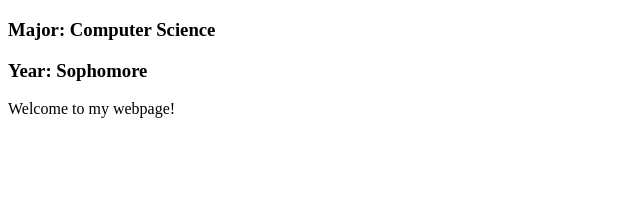
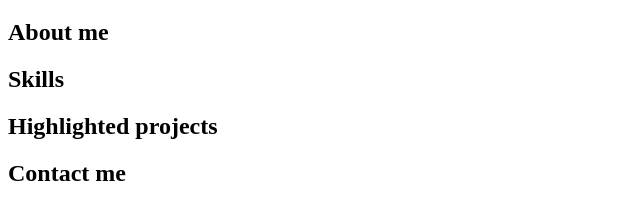
Before and after one commit to spernst19/spernst19.github.io, a plain HTML site: page index.html in a window 1280 px wide. Shown: the part 61-280 px from the top of the page, without its empty margins (0-640 px from the left). Drawn offline with Linux system fonts and the light colour scheme.

Commit message:
divisions

```diff
--- a/index.html
+++ b/index.html
@@ -5,8 +5,9 @@
     </head>
     <body>
         <h1>Sydney Ernst</h1>
-        <h3>Major: Computer Science</h3>
-        <h3>Year: Sophomore</h3>
-        <p>Welcome to my webpage!</p>
+        <div class="about"><h2>About me</h2></div>
+        <div class="skills"><h2>Skills</h2></div>
+        <div class="projects"><h2>Highlighted projects</h2></div>
+        <div class="contact"><h2>Contact me</h2></div>
     </body>
 </html>
```
